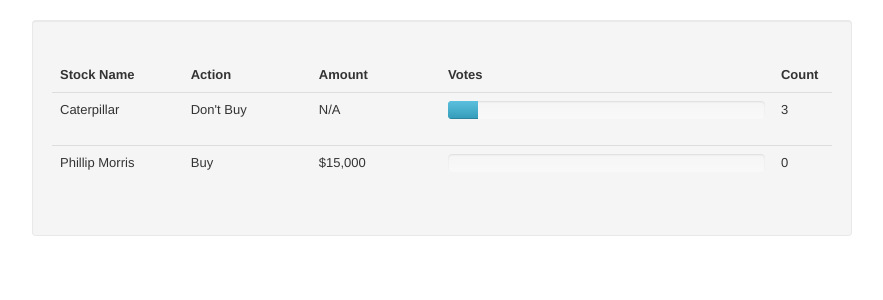
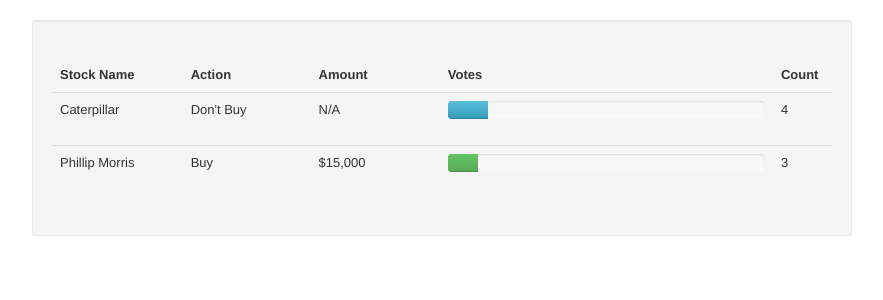
Before and after one commit to erkinaumanis/sif-vote, a Flask app: page /vote/1 in a window 1280 px wide. Shown: the part 113-413 px from the top of the page, without its empty margins (238-1121 px from the left). Run offline with Flask 2, Linux system fonts and the light colour scheme.

Commit message:
fixed update filter

```diff
--- a/server.py
+++ b/server.py
@@ -17,10 +17,10 @@ client = TwilioRestClient(TWILIO_ID, TWILIO_TOKEN)
 
 numbers = set()
 stocks = [
-{"id": 0, "ticker": "CAT", "name": "Caterpillar", "action": "Buy", "amount": "$10,000", "status": "Active", "date": "10/29", "decision": "Buy", "votes": 3, "result": None},
-{"id": 1, "ticker": "CAT", "name": "Caterpillar", "action": "Don't Buy", "amount": "N/A", "status": "Active", "date": "10/29", "decision": "Don't Buy", "votes": 0, "result": None},
-{"id": 2, "ticker": "PM", "name": "Phillip Morris", "action": "Buy", "amount": "$15,000", "status": "Active", "date": "10/29", "decision": "Buy", "votes": 0, "result": None},
-{"id": 3, "ticker": "PM", "name": "Phillip Morris", "action": "Don't Buy", "amount": "N/A", "status": "Active", "date": "10/29", "decision": "Don't Buy", "votes": 0, "result": None},
+{"id": 0, "ticker": "CAT", "name": "Caterpillar", "action": "Buy", "amount": "$10,000", "status": "Active", "date": "10/29", "decision": "Buy", "votes": 4, "result": None},
+{"id": 1, "ticker": "CAT", "name": "Caterpillar", "action": "Don't Buy", "amount": "N/A", "status": "Active", "date": "10/29", "decision": "Don't Buy", "votes": 3, "result": None},
+{"id": 2, "ticker": "PM", "name": "Phillip Morris", "action": "Buy", "amount": "$15,000", "status": "Active", "date": "10/29", "decision": "Buy", "votes": 1, "result": None},
+{"id": 3, "ticker": "PM", "name": "Phillip Morris", "action": "Don't Buy", "amount": "N/A", "status": "Active", "date": "10/29", "decision": "Don't Buy", "votes": 2, "result": None},
 ]
 
 @app.route('/', methods=['GET'])
--- a/templates/index.html
+++ b/templates/index.html
@@ -33,13 +33,9 @@
       setInterval(function() {
         $.get("/list", function(data) {
         for (var i = 0; i < data.stocks.length; i++) {
-          if ($(location).attr('href').split("/").pop() == data.stocks[i].id ||
-              $(location).attr('href').split("/").pop() == data.stocks[i].id + 1) {
-            // console.log(data.stocks[i]);
             var stock = data.stocks[i];
             $("#stock" + i + " .votes").html(stock.votes);
             $("#stock" + i + " .bar").css("width",stock.votes*10)
-          }
         }
         console.log('Load was performed.');
         });
```
